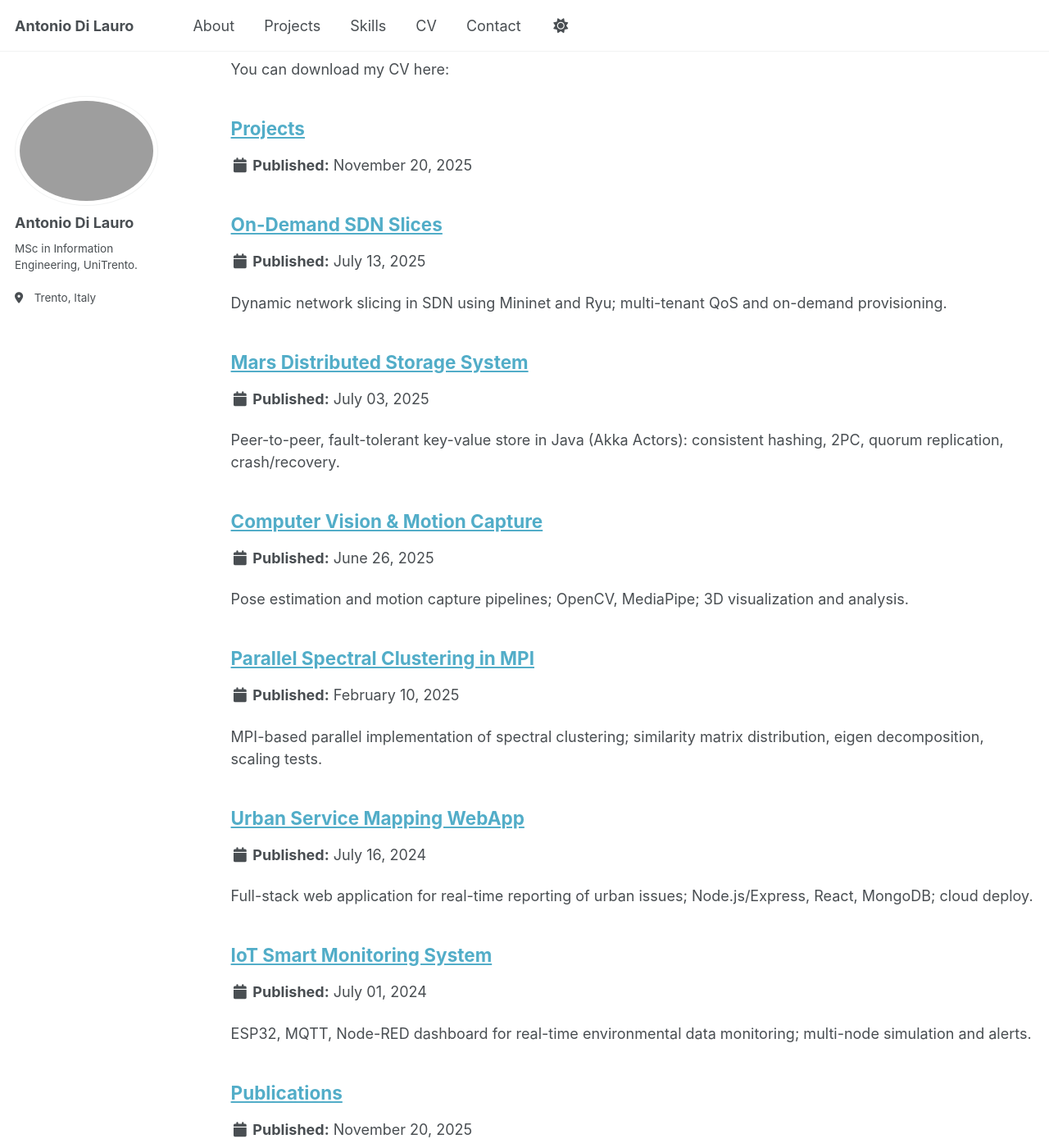
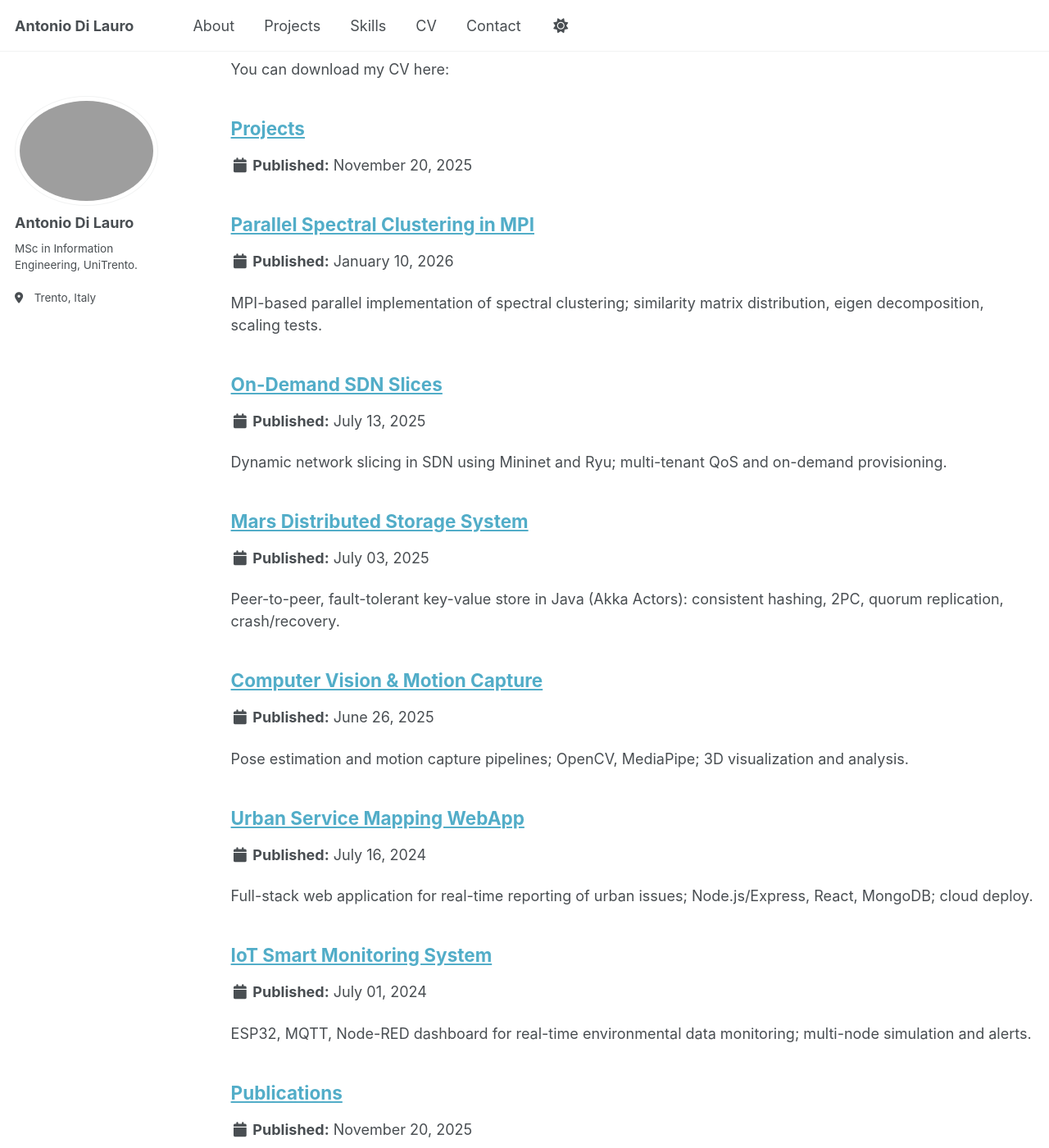
Before and after one commit to antodila/antodila.github.io, a Jekyll site: the page built from _pages/sitemap.md, in a window 1280 px wide and 1400 px high, scrolled down 981 px. Shown: the whole window at 82% size. Built offline with Jekyll 4.4.1, drawn with Linux system fonts in a browser that asks for light colours; a script that is not in the unit is left out; some of the changed text lies outside the part shown.

Commit message:
Update 2025-02-parallel-spectral-clustering.md

```diff
--- a/_projects/2025-02-parallel-spectral-clustering.md
+++ b/_projects/2025-02-parallel-spectral-clustering.md
@@ -3,8 +3,8 @@ layout: single
 title: "Parallel Spectral Clustering in MPI"
 collection: projects
 permalink: /projects/mpi-spectral-clustering/
-date: 2025-02-10
-venue: "High Performance Computing (2025)"
+date: 2026-01-10
+venue: "High Performance Computing (2026)"
 excerpt: "MPI-based parallel implementation of spectral clustering; similarity matrix distribution, eigen decomposition, scaling tests."
 ---
 
```
